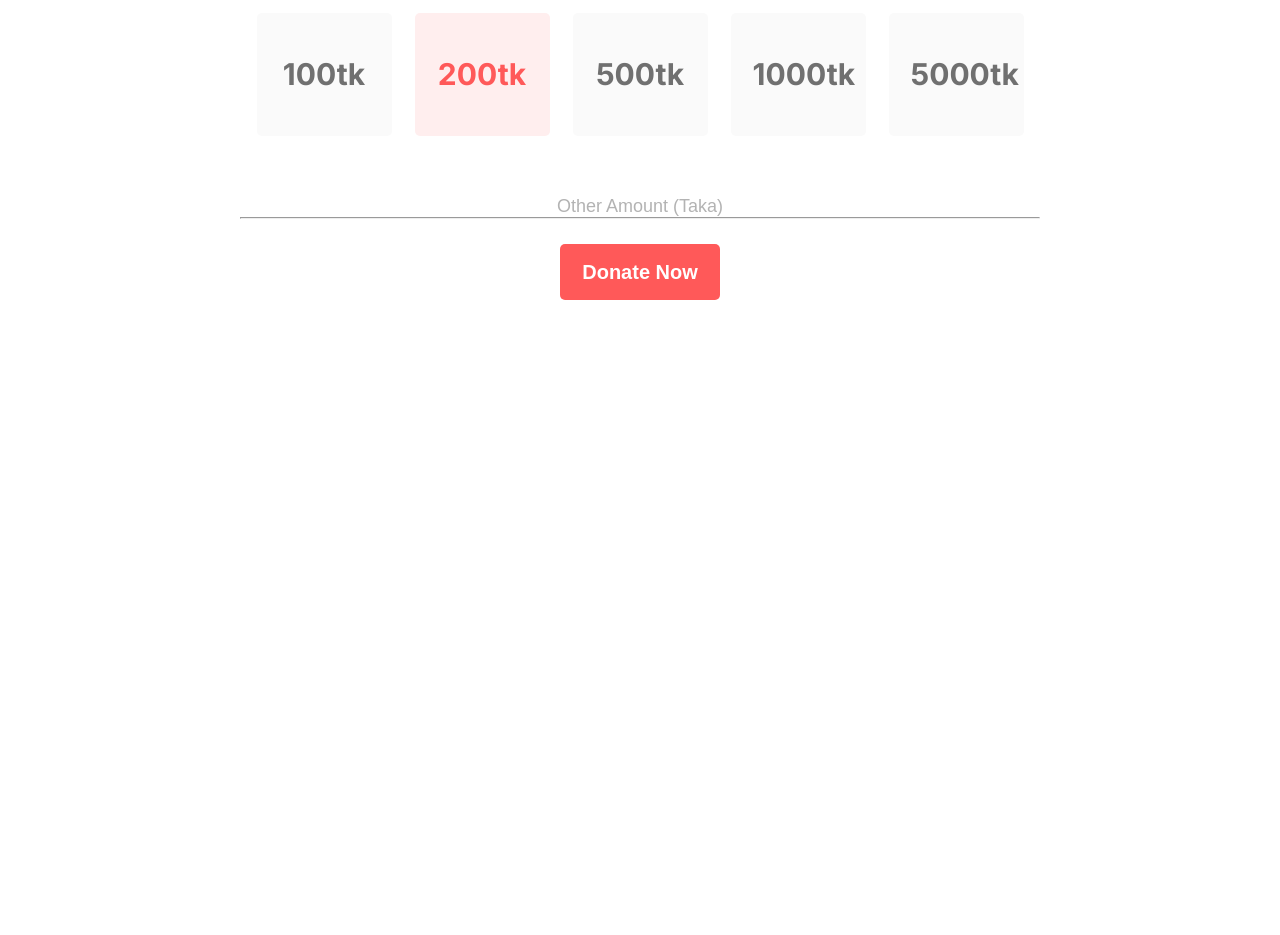
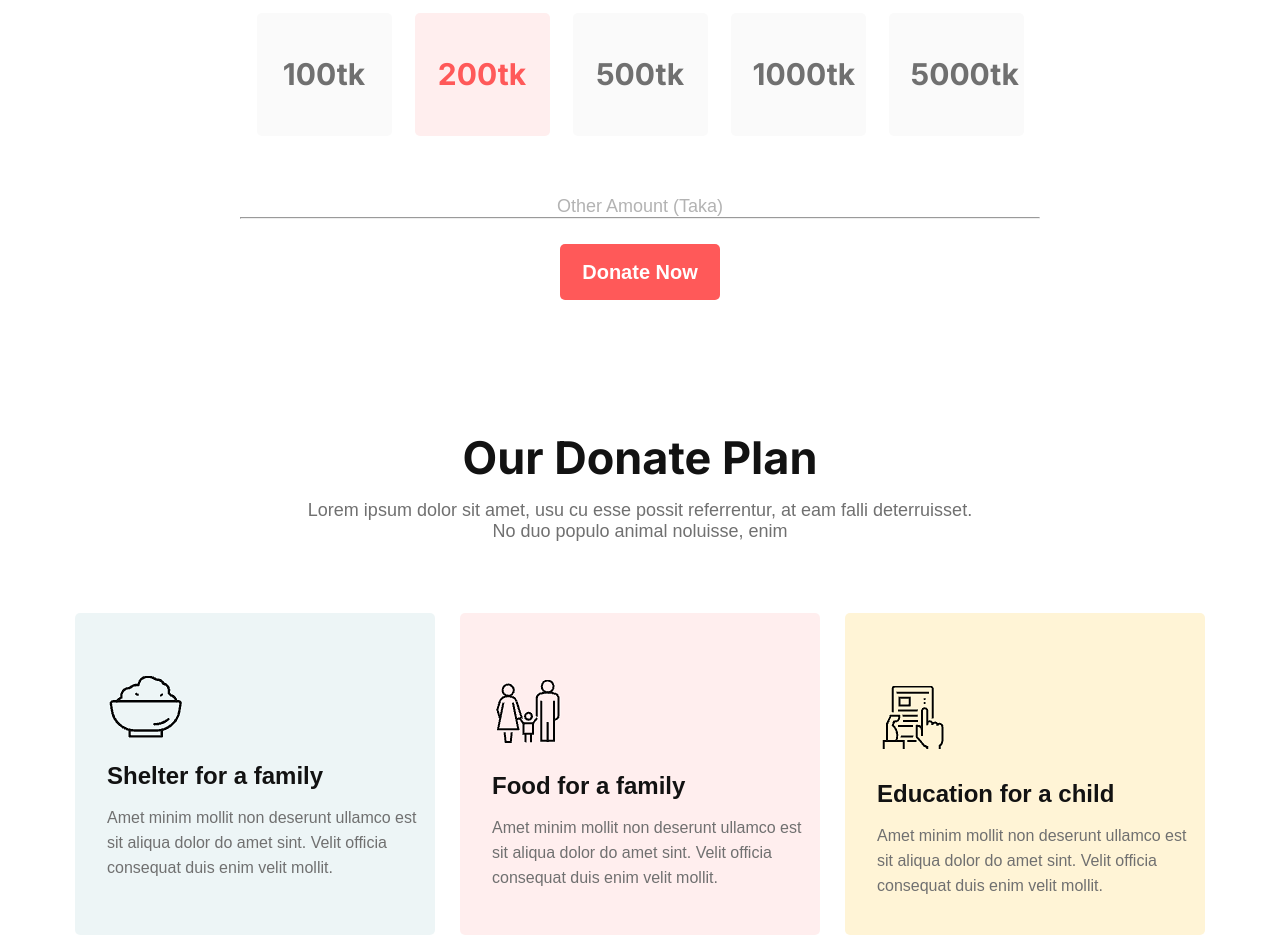
Before and after one commit to RMABID/donate-today-abid, a plain HTML site: page index.html in a window 1280 px wide. Shown: the part 964-1899 px from the top of the page. Before the commit the page ends 1264 px from the top, so only its background shows below. Drawn offline with Linux system fonts and the light colour scheme.

Commit message:
donate plan section commit

```diff
--- a/index.html
+++ b/index.html
@@ -55,6 +55,34 @@
                     <button class="primary-btn">Donate Now</button>
                 </div>
             </div>
+
+            <!-- Our Donate Plan sections start -->
+
+            <div class=" donate-plan-section">
+                <div class="donate-plan-container donate-section-content">
+                    <h1>Our Donate Plan</h1>
+                    <p>Lorem ipsum dolor sit amet, usu cu esse possit referrentur, at eam falli deterruisset. No duo populo animal noluisse, enim</p>
+                </div>
+                <div class="donate-plan-card">
+                    <div class="card-2">
+                        <img src="./images/img-1.png" alt="">
+                        <h2>Shelter for a family</h2>
+                        <p>Amet minim mollit non deserunt ullamco est sit aliqua dolor do amet sint. Velit officia consequat duis enim velit mollit.</p>
+                    </div>
+                    <div id="food-1" class="card-2">
+                        <img src="./images/img-2.png" alt="">
+                        <h2>Food for a family</h2>
+                        <p>Amet minim mollit non deserunt ullamco est sit aliqua dolor do amet sint. Velit officia consequat duis enim velit mollit.</p>
+                    </div>
+                    <div id="education-1" class="card-2">
+                        <img src="./images/img-3.png" alt="">
+                        <h2>Education for a child</h2>
+                        <p>Amet minim mollit non deserunt ullamco est sit aliqua dolor do amet sint. Velit officia consequat duis enim velit mollit.</p>
+                    </div>
+                </div>
+            </div>
+
+
         </section>
     </main>
 </body>
--- a/style.css
+++ b/style.css
@@ -137,3 +137,52 @@ h1{
     font-size: 18px;
     color: rgb(179, 179, 179);
 }
+
+
+/* Our Donate Plan sections css styles */
+
+.donate-plan-section{
+    max-width: 1160px;
+    margin: auto;
+}
+.donate-plan-container h1{
+    font-weight: 700;
+    font-size: 45px;
+    text-align: center;
+    color: rgb(18, 18, 18);
+}
+
+.donate-plan-card{
+    display: flex;
+    gap: 25px;
+    justify-content: center;
+    margin-top: 55px;
+}
+.card-2{
+    width: 360px;
+    height: 322px;
+    border-radius: 5px;
+    padding: 63px 32px;
+    background-color: rgba(79, 157, 166, 0.1);
+}
+.card-2 h2{
+    font-weight: 600;
+    font-size: 24px;
+    margin-top: 20px;
+    color: rgb(18, 18, 18);
+}
+.card-2 p{
+    width: 315px;
+    height: 101px;
+    font-weight: 400;
+    font-size: 16px;
+    margin-top: 15px;
+    line-height: 25px;
+    color: rgb(112, 112, 112);
+}
+#education-1{
+    background-color:rgb(255, 244, 214);
+}
+#food-1{
+    background-color: rgba(255, 89, 89, 0.1);
+}
```
Also changed, not shown: images/img-1.png (added), images/img-2.png (added), images/img-3.png (added), 1 other file.
